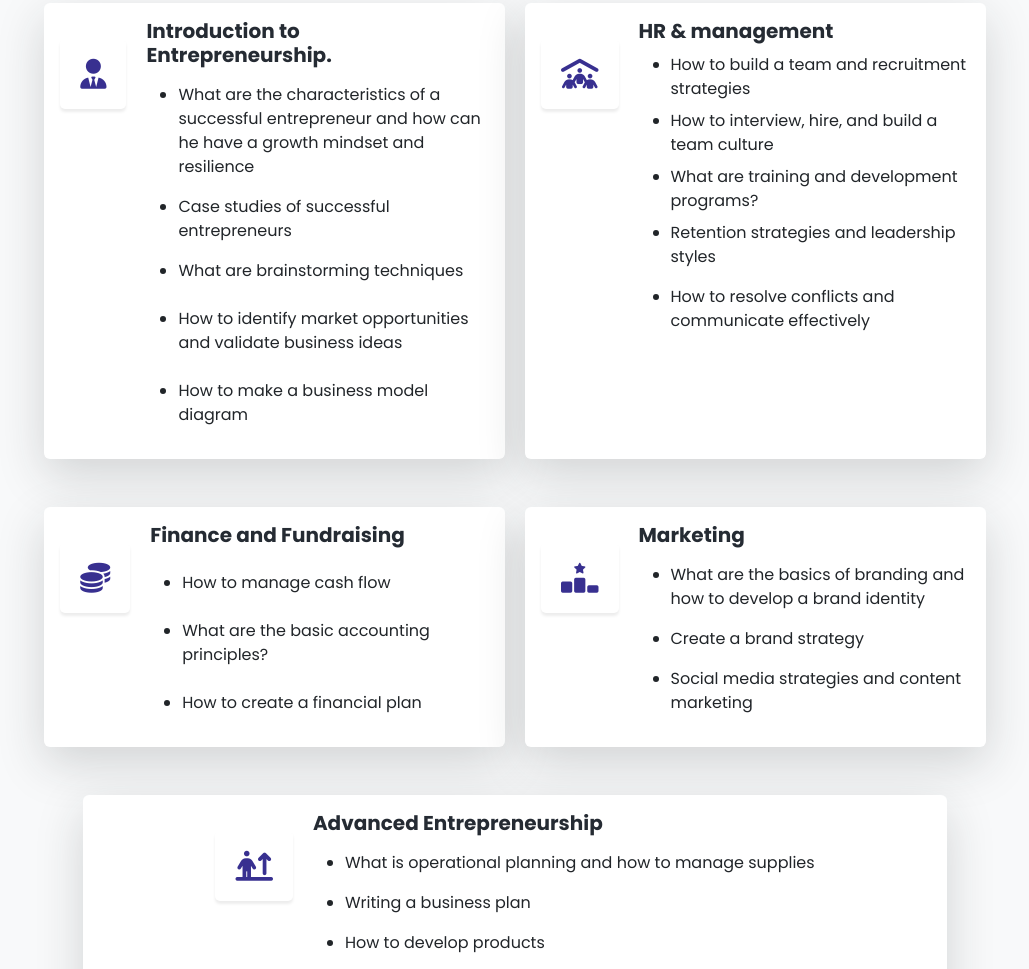
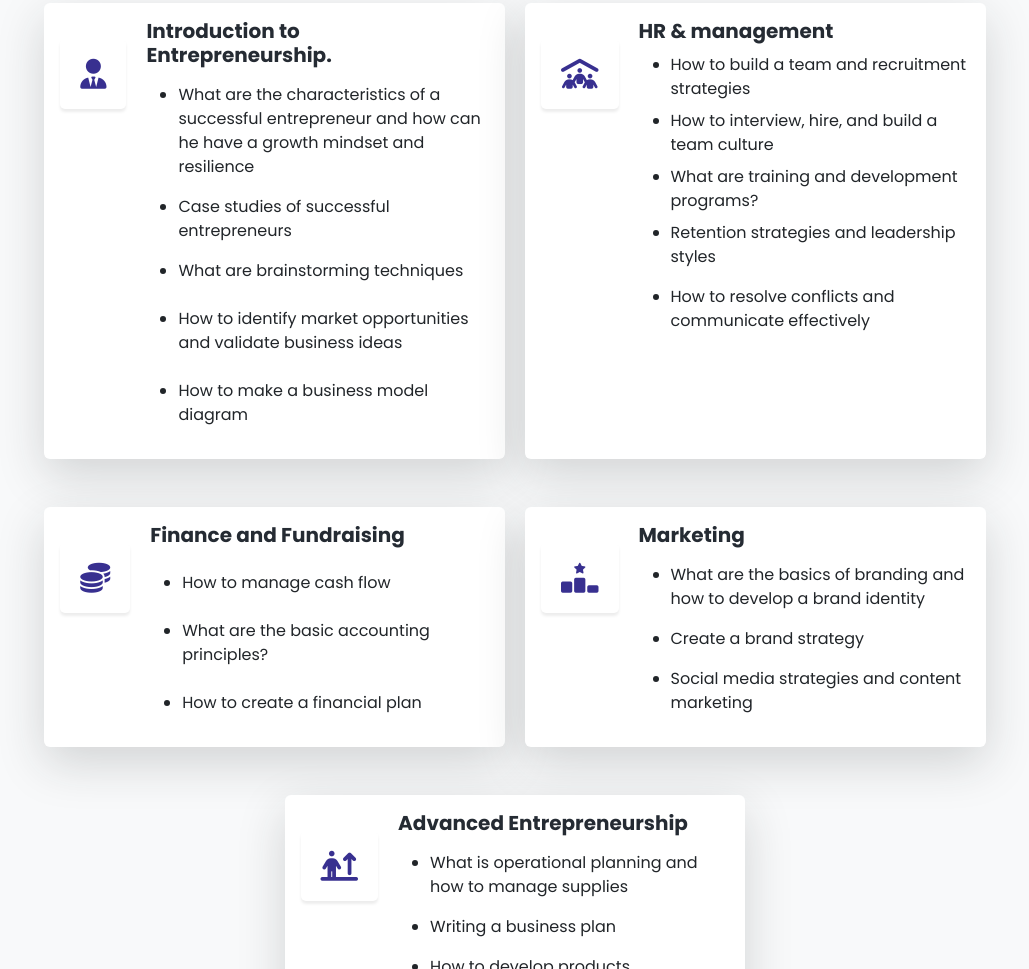
Before and after one commit to Mohamedelmasry92/business-outing-landing, a plain HTML site: page Index.html in a window 1280 px wide. Shown: the part 1831-2800 px from the top of the page, without its empty margins (115-1144 px from the left). Drawn offline with Linux system fonts and the light colour scheme.

Commit message:
Update Index.html

```diff
--- a/Index.html
+++ b/Index.html
@@ -257,7 +257,7 @@
                 </div>
             </div>
 
-            <div class="item w-75 mt-5 bg-white shadow shadow-lg rounded rounded-2 p-3">
+            <div class="item mt-5 bg-white shadow shadow-lg rounded rounded-2 p-3">
                 <div class="icon">
                     <i class="fa-solid fa-person-arrow-up-from-line"></i>
                 </div>
```
